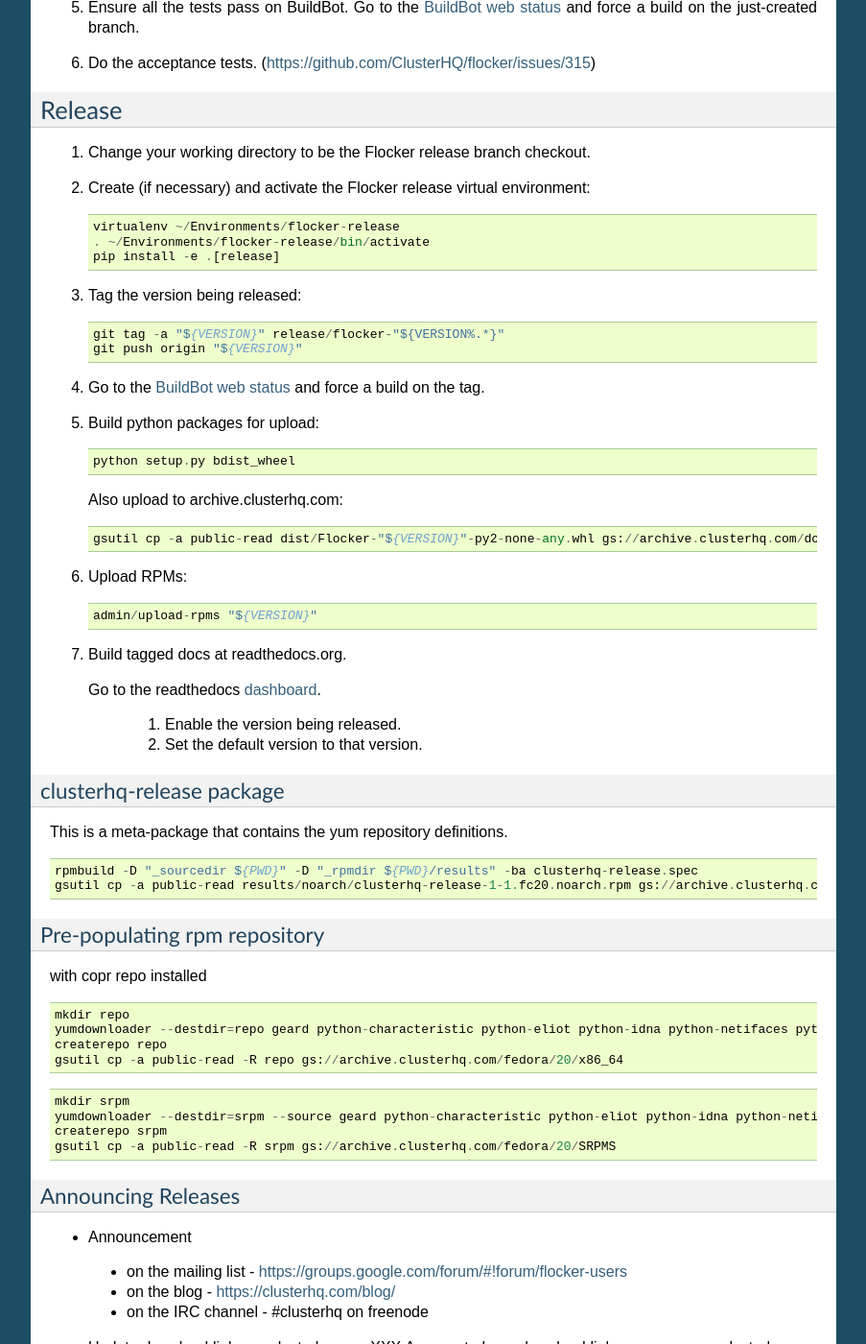
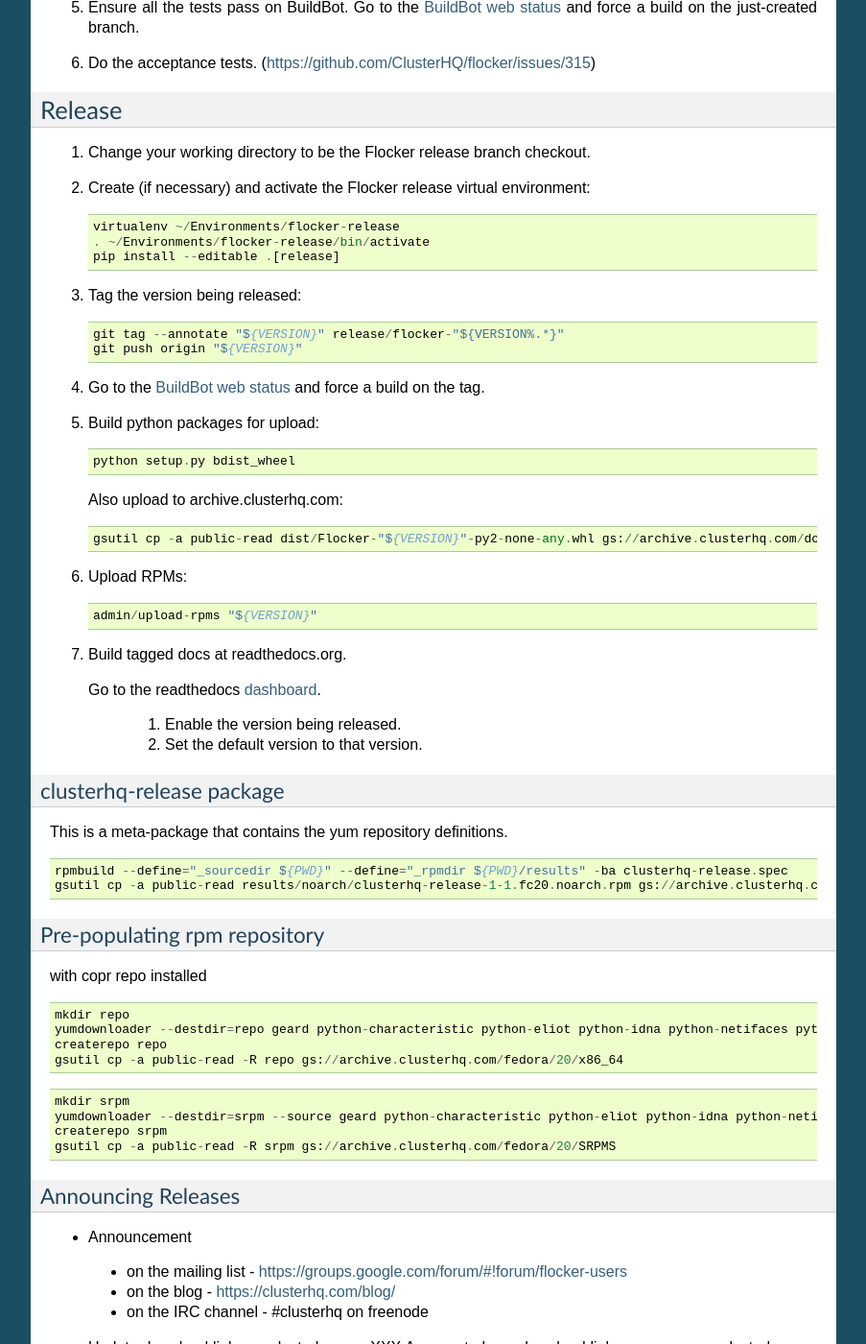
Before and after one commit to ClusterHQ/flocker, a Sphinx documentation site: the page built from docs/release-process.rst, in a window 1280 px wide and 1400 px high, scrolled down 1312 px. Shown: the whole window at 96% size, without its empty margins (198-1101 px from the left). Built offline with Sphinx 7.4.7, drawn with Linux system fonts in a browser that asks for light colours.

Commit message:
Use long options were possible

```diff
--- a/docs/release-process.rst
+++ b/docs/release-process.rst
@@ -51,7 +51,7 @@
 #. Choose a version number
    - Releases numbers should be of the form x.y.z eg::
 
-      export VERSION="0.0.3"
+      export VERSION=0.0.3
 
 #. Checkout the branch for the release.
 
@@ -81,11 +81,11 @@
 
      virtualenv ~/Environments/flocker-release
      . ~/Environments/flocker-release/bin/activate
-     pip install -e .[release]
+     pip install --editable .[release]
 
 #. Tag the version being released::
 
-     git tag -a "${VERSION}" release/flocker-"${VERSION%.*}"
+     git tag --annotate "${VERSION}" release/flocker-"${VERSION%.*}"
      git push origin "${VERSION}"
 
 #. Go to the `BuildBot web status <http://build.clusterhq.com/boxes-flocker>`_ and force a build on the tag.
@@ -117,7 +117,7 @@
 
 ::
 
-   rpmbuild -D "_sourcedir ${PWD}" -D "_rpmdir ${PWD}/results" -ba clusterhq-release.spec
+   rpmbuild --define="_sourcedir ${PWD}" --define="_rpmdir ${PWD}/results" -ba clusterhq-release.spec
    gsutil cp -a public-read results/noarch/clusterhq-release-1-1.fc20.noarch.rpm gs://archive.clusterhq.com/fedora/clusterhq-release.fc20.noarch.rpm
 
 
```
